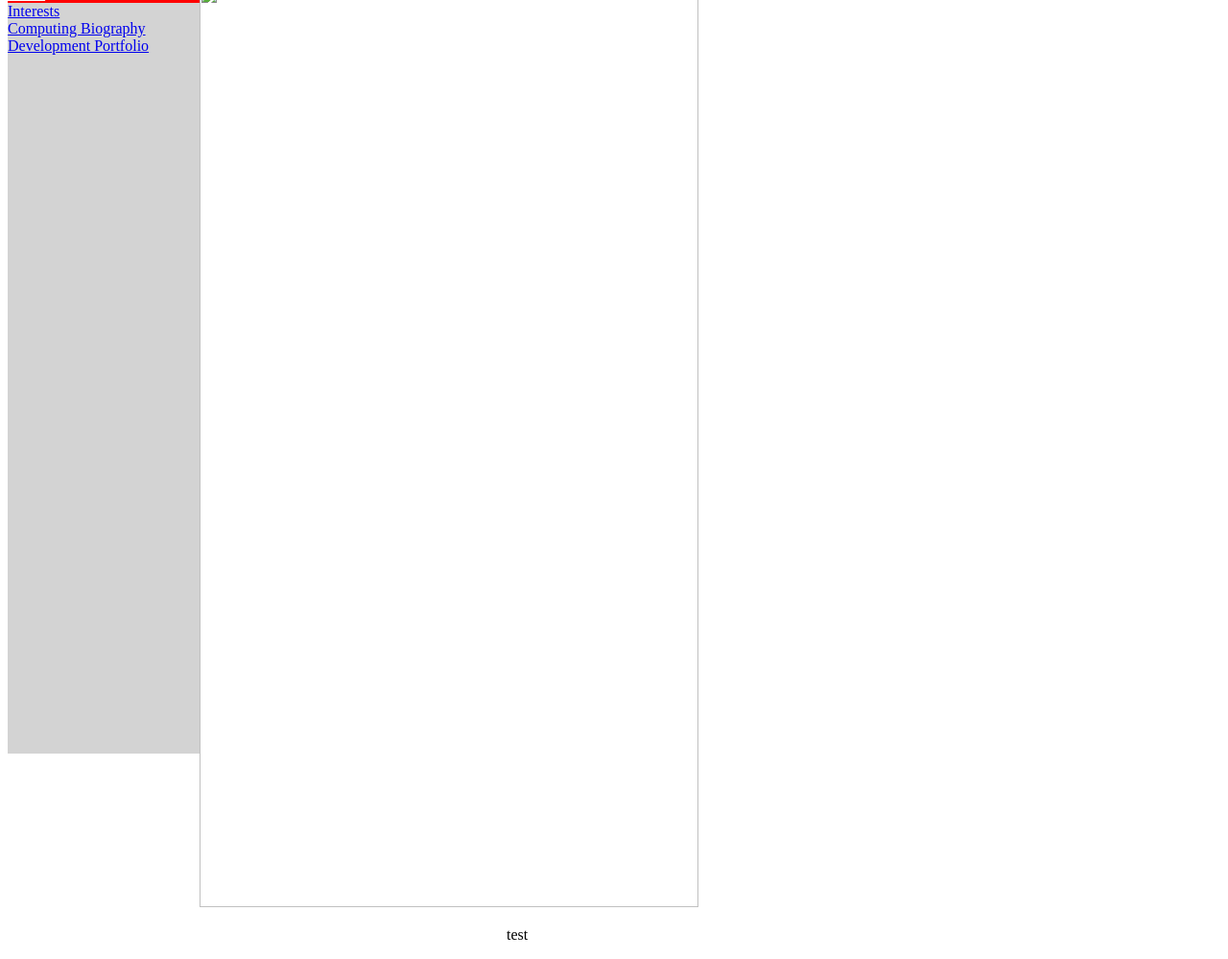
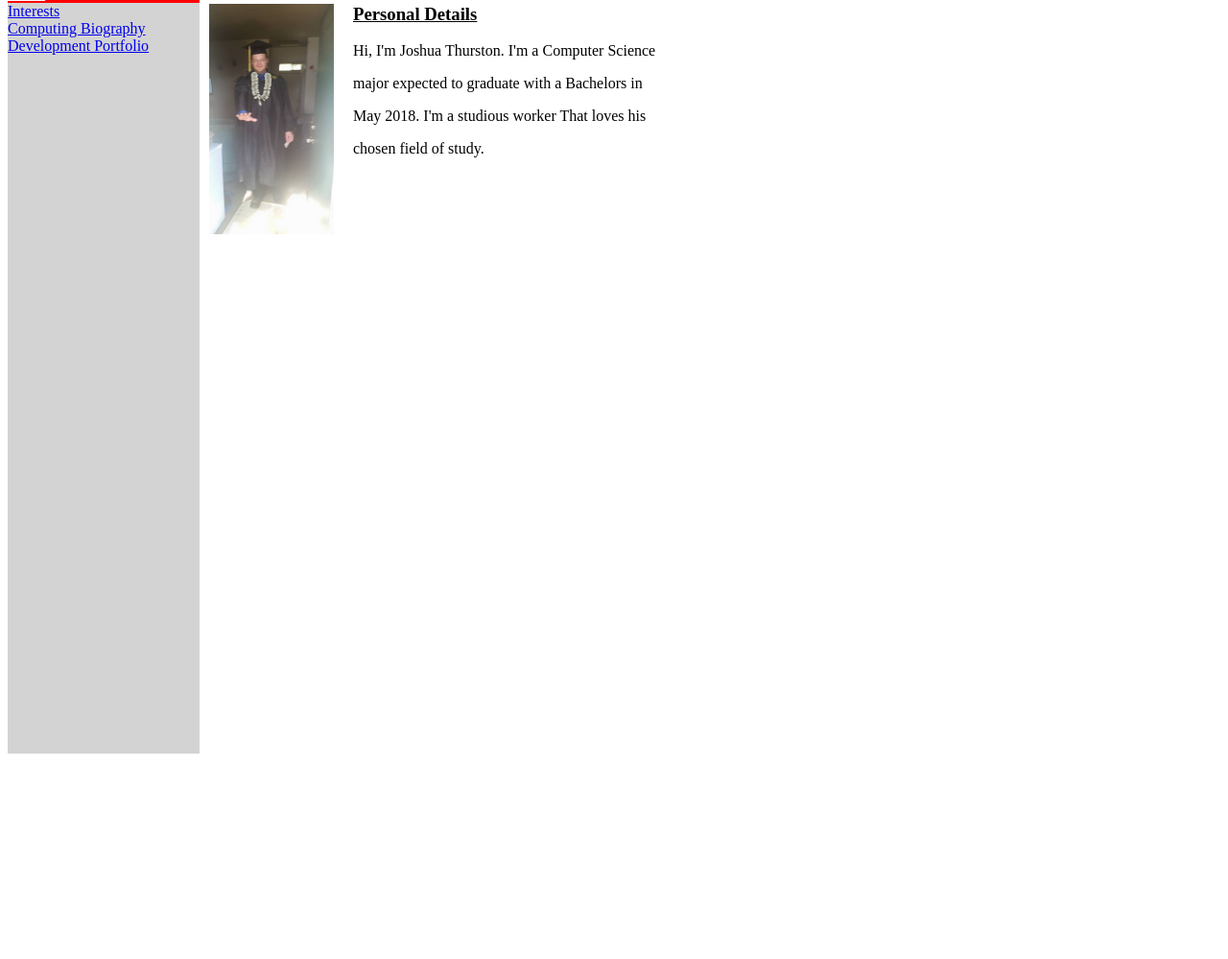
Before and after one commit to joshuathurston/PersonalBio, a plain HTML site: page index.html in a window 1280 px wide. Shown: the part 60-1059 px from the top of the page at 96% size. After the commit the page ends 800 px from the top, so only its background shows below. Drawn offline with Linux system fonts and the light colour scheme.

Commit message:
index.html nearly finshed

```diff
--- a/index.html
+++ b/index.html
@@ -17,8 +17,12 @@
       <li> <a href="developmentPortfolio.html">Development Portfolio</a> <li>
     </ul>
     <div>
-      <span><img src="joshua_thurston.jpg" height="960" width="520"></span>
-      <p class="imageShift"> test </p>
+      <img id="image" src="joshua_thurston.jpg" height="240" width="130">
+      <h3 class="imageShift"> Personal Details </h3>
+      <p class="imageShift">Hi, I'm Joshua Thurston. I'm a Computer Science</p>
+      <p class="imageShift">major expected to graduate with a Bachelors in </p>
+      <p class="imageShift">May 2018. I'm a studious worker That loves his </p>
+      <p class="imageShift">chosen field of study. </p>
     </div>
   </body>
 
--- a/stylesheet.css
+++ b/stylesheet.css
@@ -5,14 +5,18 @@ h1.pageTitle{
   Height: auto;
 }
 
+h3 {
+  text-decoration:underline;
+}
+
 div {
   margin-left:200px;
   height: 100%;
 }
 
-p.imageShift {
+.imageShift {
 
-  margin-left: 320px;
+  margin-left: 160px;
 
 
 }
@@ -42,3 +46,9 @@ li a:hover:not(.active) {
   color:white;
   background-color:green;
 }
+
+img#image {
+  margin: 0 0 10px 10px;
+  float: left;
+  overflow: auto;
+}
```
Also changed, not shown: joshua_thurston.jpg (added).
